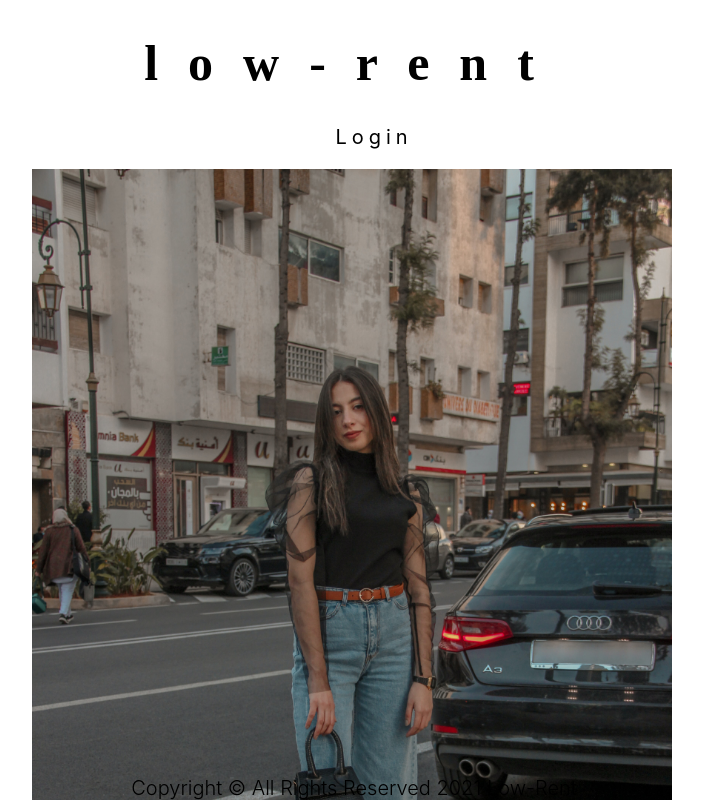
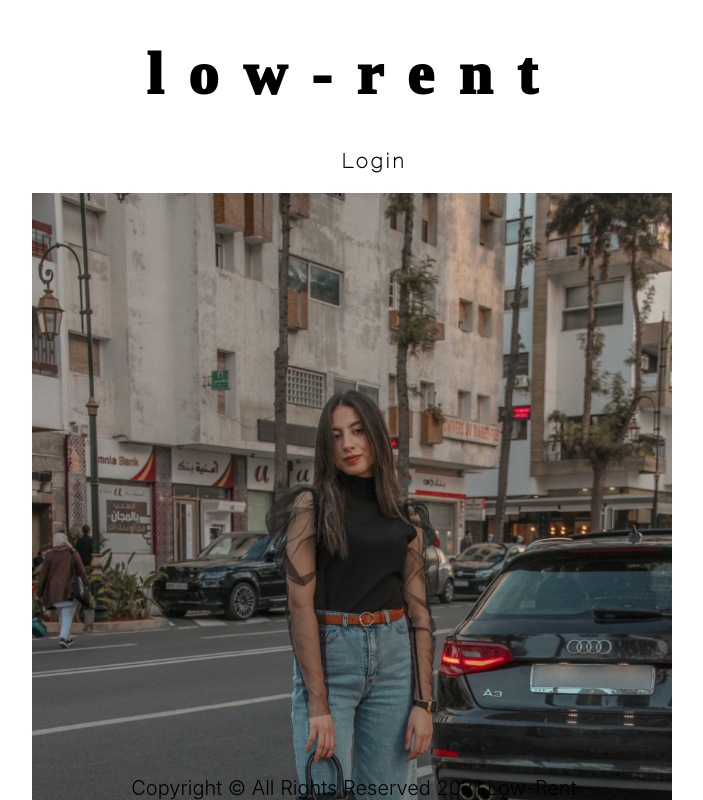
Before and after one commit to josedguti/low-rent-fe, a React (Create React App) app: page / in a window 1280 px wide. Shown: the top 800 px of the page, without its empty margins (286-989 px from the left). Built offline with nearby package versions, Linux system fonts and the light colour scheme; no server answers; a web font is replaced by a local one.

Commit message:
added fonts to nav

```diff
--- a/src/App.css
+++ b/src/App.css
@@ -1,18 +1,8 @@
 .App {
-  text-align: center;
+  width: 100%;
+  height: 100vh;
+
 }
-
-.App-header {
-  background-color: #282c34;
-  min-height: 100vh;
-  display: flex;
-  flex-direction: column;
-  align-items: center;
-  justify-content: center;
-  font-size: calc(10px + 2vmin);
-  color: white;
-}
-
 .footer {
   color: black;
     font-size: 20px;
@@ -20,11 +10,17 @@
     text-align: center;
     position: fixed;
     font-weight: 300;
+    margin-top: 20px;
     bottom: 0;
 
 }
 
 .model {
   width: 50%;
-  height: 50% ;
+  height: 50%;
+
 }
+
+.model-container {
+  text-align: center;
+}
--- a/src/Pages/HomePage/HomePage.js
+++ b/src/Pages/HomePage/HomePage.js
@@ -3,7 +3,7 @@ import model from '../../img/model.jpg'
 
 function HomePage(props) {
     return (
-        <div>
+        <div className="model-container">
             <img className="model" src={model} />;
         </div>
     );
--- a/src/components/Nav/Nav.css
+++ b/src/components/Nav/Nav.css
@@ -1,11 +1,15 @@
 @import url('https://fonts.googleapis.com/css2?family=Caveat&family=Gruppo&family=Nothing+You+Could+Do&display=swap');
+
+@import url('https://fonts.googleapis.com/css2?family=Raleway:wght@100&display=swap');
 
 nav ul {
    list-style-type: none;
    display: flex;
    justify-content: center;
    font-size: 20px;
-   letter-spacing: 5px;
+   letter-spacing: 3px;
+   font-weight: 1000;
+   font-family: 'Raleway', sans-serif;
 }
 
 nav ul li {
@@ -15,7 +19,10 @@ nav ul li {
 h1 {
     color: black;
     font-family: 'Gruppo', cursive;
-    letter-spacing: 30px;
-    font-size: 50px;
+    letter-spacing: 25px;
+    font-size: 60px;
+    display: flex;
+    justify-content: center;
+    font-weight: 1000;
 
 }
```
